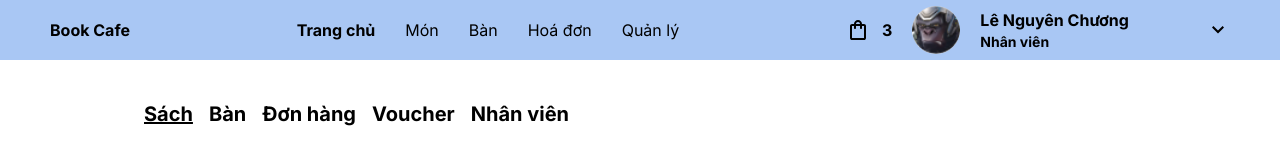
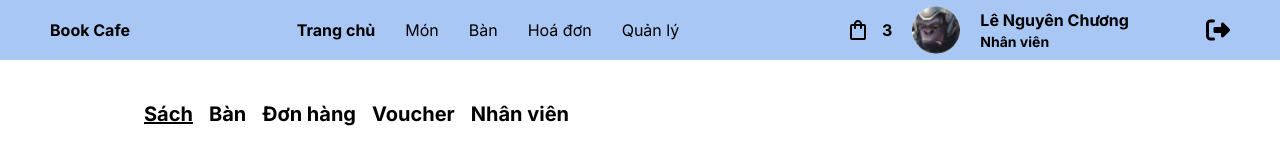
Before and after one commit to HoangPham1208/bookcoffe_frontend, a React (Create React App) app: page /book in a window 1280 px wide. Shown: the top 160 px of the page. Built offline with nearby package versions, Linux system fonts and the light colour scheme.

Commit message:
refresh token update + logout API + logout navbar changing

```diff
--- /dev/null
+++ b/src/components/Utils/token.jsx
@@ -0,0 +1,15 @@
+import React from "react"
+import axios from "axios"
+import Cookies from "universal-cookie"
+
+export default function RefreshTokenAPI(){
+    const cookies = new Cookies()
+    axios.post('http://localhost:5000/token', {refreshToken: cookies.get('refreshToken')})
+    .then(res => {
+        cookies.set('accessToken', res.data.accessToken, {path: '/'})
+        cookies.set('refreshToken', res.data.refreshToken, {path: '/'})
+    })
+    .catch(err => {
+        console.log(err)
+    })
+}
--- a/src/components/navbar.jsx
+++ b/src/components/navbar.jsx
@@ -2,6 +2,7 @@ import React, { useState } from "react";
 import { FloatingLabel } from "flowbite-react";
 import axios from "axios";
 import Cookie from "universal-cookie";
+import RefreshTokenAPI from "./Utils/token";
 
 function LoginDialog({ visible, onClose }) {
   const [userName, setUserName] = useState("");
@@ -30,7 +31,6 @@ function LoginDialog({ visible, onClose }) {
         console.log(err);
       });
   };
-  const handleRegister = () => {};
   return (
     <>
       <div
@@ -120,6 +120,7 @@ function SignUpDialog({ visible, onClose }) {
       })
       .catch((err) => {
         console.log(err);
+        alert("Tên tài khoản đã tồn tại!");
       });
   };
   return (
@@ -218,6 +219,44 @@ function SignUpDialog({ visible, onClose }) {
   );
 }
 
+function Logout() {
+  const handleLogOut = () => {
+    const cookie = new Cookie();
+    // need to refresh token before call api
+    RefreshTokenAPI();
+    axios
+      .post("http://localhost:5000/logout", null, {
+        headers: {
+          Authorization: `Bearer ${cookie.get("accessToken")}`,
+        },
+      })
+      .then((res) => {
+        console.log(res.data);
+        console.log("logout success");
+        // cookie setup
+        cookie.remove("accessToken");
+        cookie.remove("refreshToken");
+        cookie.remove("userName");
+        cookie.remove("role");
+      })
+      .catch((err) => {
+        console.log(err);
+      });
+  };
+  return (
+    <button onClick={handleLogOut} className="flex-none">
+      <svg
+        xmlns="http://www.w3.org/2000/svg"
+        height="24"
+        width="24"
+        viewBox="0 0 512 512"
+      >
+        <path d="M377.9 105.9L500.7 228.7c7.2 7.2 11.3 17.1 11.3 27.3s-4.1 20.1-11.3 27.3L377.9 406.1c-6.4 6.4-15 9.9-24 9.9c-18.7 0-33.9-15.2-33.9-33.9l0-62.1-128 0c-17.7 0-32-14.3-32-32l0-64c0-17.7 14.3-32 32-32l128 0 0-62.1c0-18.7 15.2-33.9 33.9-33.9c9 0 17.6 3.6 24 9.9zM160 96L96 96c-17.7 0-32 14.3-32 32l0 256c0 17.7 14.3 32 32 32l64 0c17.7 0 32 14.3 32 32s-14.3 32-32 32l-64 0c-53 0-96-43-96-96L0 128C0 75 43 32 96 32l64 0c17.7 0 32 14.3 32 32s-14.3 32-32 32z" />
+      </svg>
+    </button>
+  );
+}
+
 export function Navbar({ mode = "logout" }) {
   const [showLoginDialog, setShowLoginDialog] = useState(false);
   const [showSignUpDialog, setShowSignUpDialog] = useState(false);
@@ -310,17 +349,7 @@ export function Navbar({ mode = "logout" }) {
                   Nhân viên
                 </p>
               </div>
-              <div className="flex-none">
-                <svg
-                  className="fill-black dark:fill-dark-surface"
-                  xmlns="http://www.w3.org/2000/svg"
-                  height={24}
-                  viewBox="0 -960 960 960"
-                  width={24}
-                >
-                  <path d="M480-345 240-585l56-56 184 184 184-184 56 56-240 240Z" />
-                </svg>
-              </div>
+              <Logout />
             </div>
           );
         }
```
